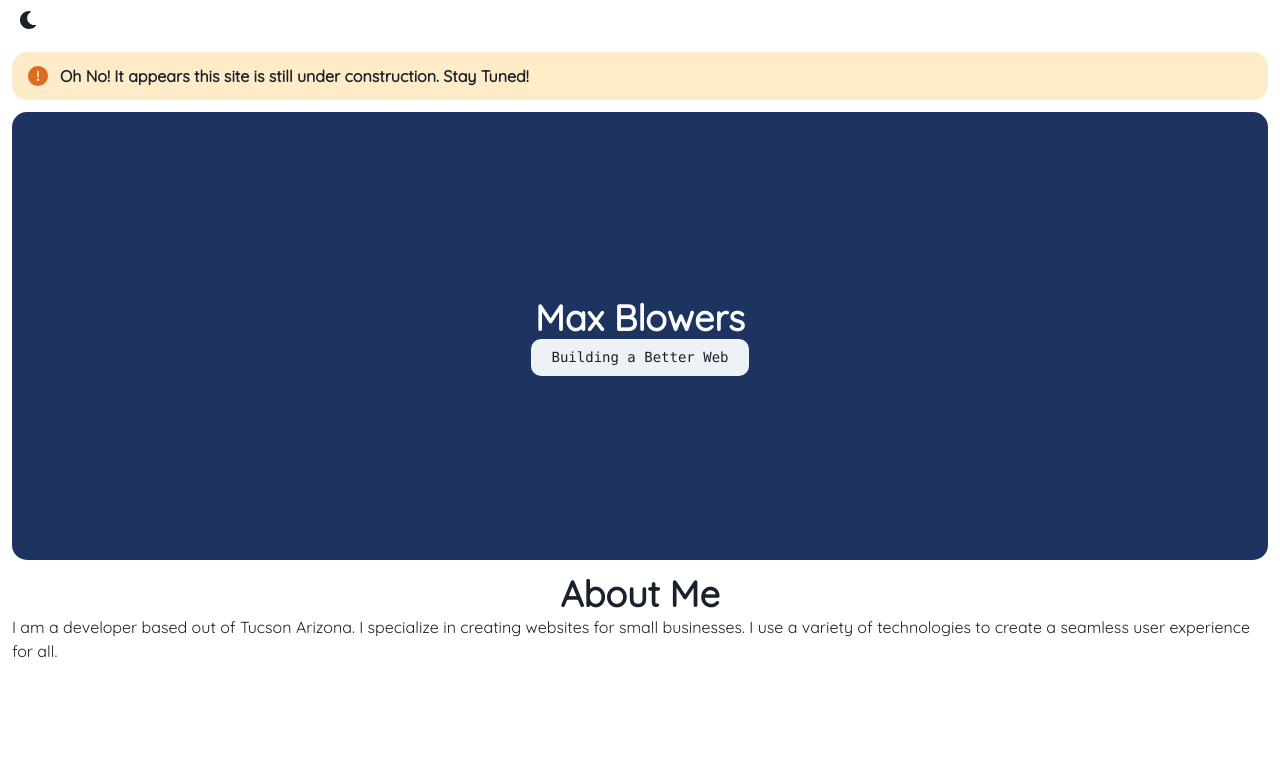
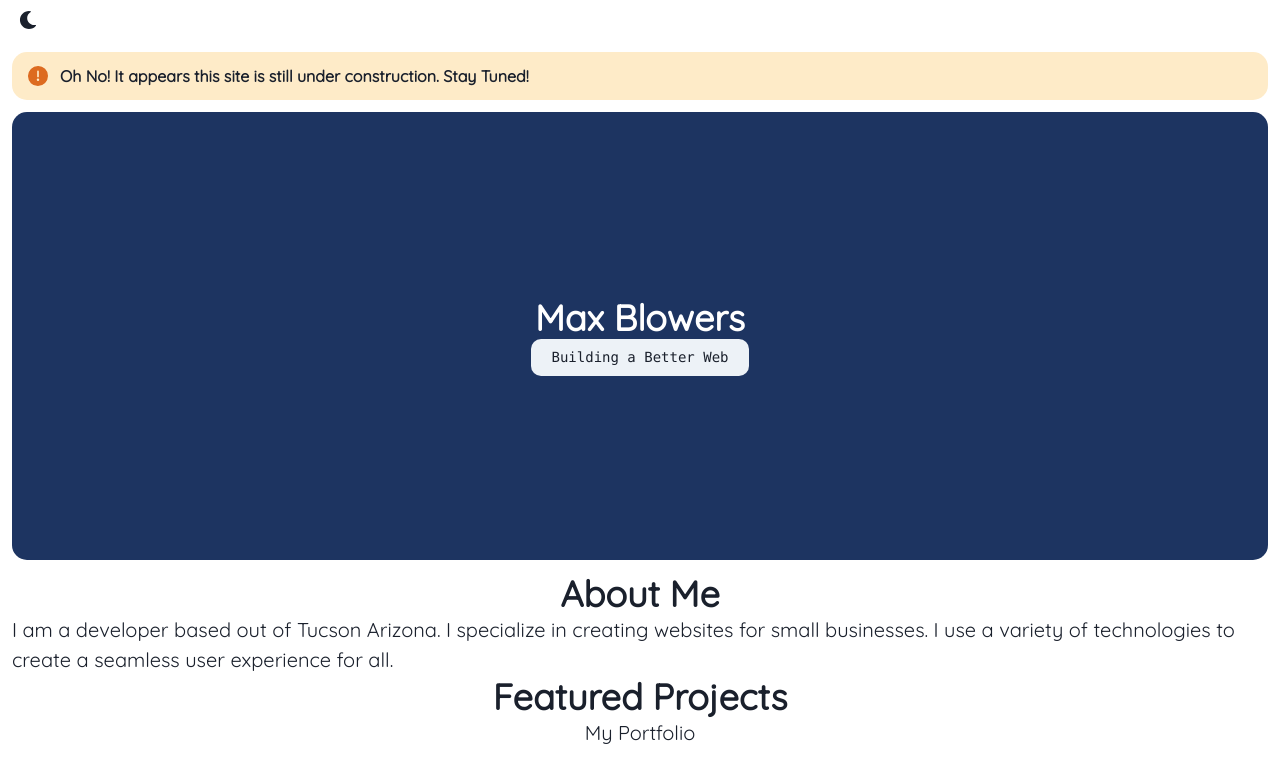
Before and after one commit to BlowersMax/blowersmax, a React (Create React App) app: page / in a window 1280 px wide. Shown: the top 782 px of the page. Built offline with nearby package versions, Linux system fonts and the light colour scheme.

Commit message:
much work

```diff
--- a/src/components/about/about.js
+++ b/src/components/about/about.js
@@ -4,7 +4,7 @@ function About() {
   return (
     <Flex direction="column" align="center" justify="center">
       <Heading as="h2">About Me</Heading>
-      <Text>
+      <Text fontSize='xl'>
         I am a developer based out of Tucson Arizona. I specialize in creating
         websites for small businesses. I use a variety of technologies to create
         a seamless user experience for all.
--- /dev/null
+++ b/src/components/projects/projects.js
@@ -0,0 +1,16 @@
+import { Box, Flex, Heading, Text } from "@chakra-ui/react";
+
+function FeaturedProjects() {
+    return(
+        <Flex direction="column" align="center" justify="center">
+            <Heading as='h2'>Featured Projects</Heading>
+            <Flex>
+                <Box>
+                    <Text fontSize='xl'>My Portfolio</Text>
+                </Box>
+            </Flex>
+        </Flex>
+    )
+}
+
+export default FeaturedProjects;
--- a/src/pages/home/home.js
+++ b/src/pages/home/home.js
@@ -9,6 +9,7 @@ import {
 } from '@chakra-ui/react';
 import About from '../../components/about/about';
 import Hero from '../../components/hero/hero';
+import FeaturedProjects from '../../components/projects/projects';
 
 function Home() {
   return (
@@ -21,6 +22,7 @@ function Home() {
       </Alert>
       <Hero />
       <About />
+      <FeaturedProjects />
     </Box>
   );
 }
--- /dev/null
+++ b/src/pages/projects/projects.js
@@ -0,0 +1,11 @@
+import { Flex, Heading } from "@chakra-ui/react";
+
+function Projects() {
+    return(
+        <Flex>
+            <Heading>My Projects</Heading>
+        </Flex>
+    )
+}
+
+export default Projects;
```
